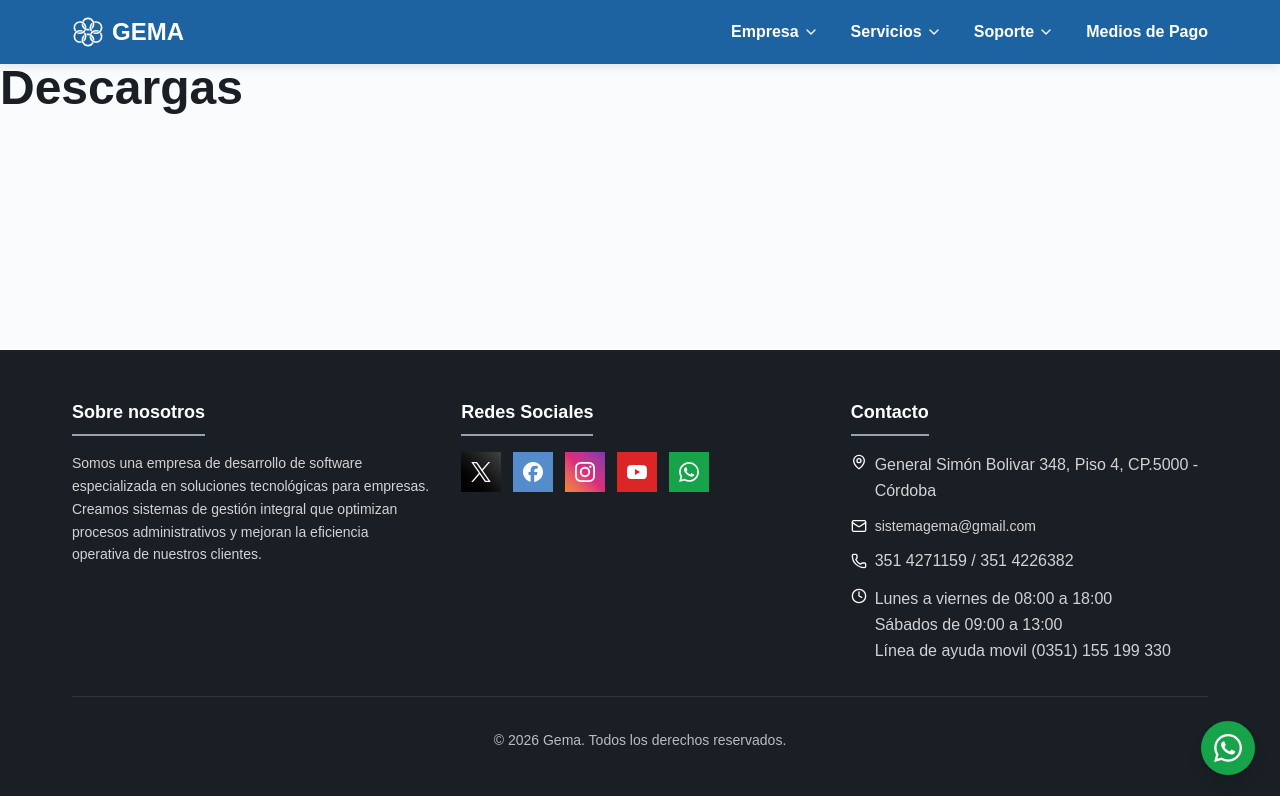
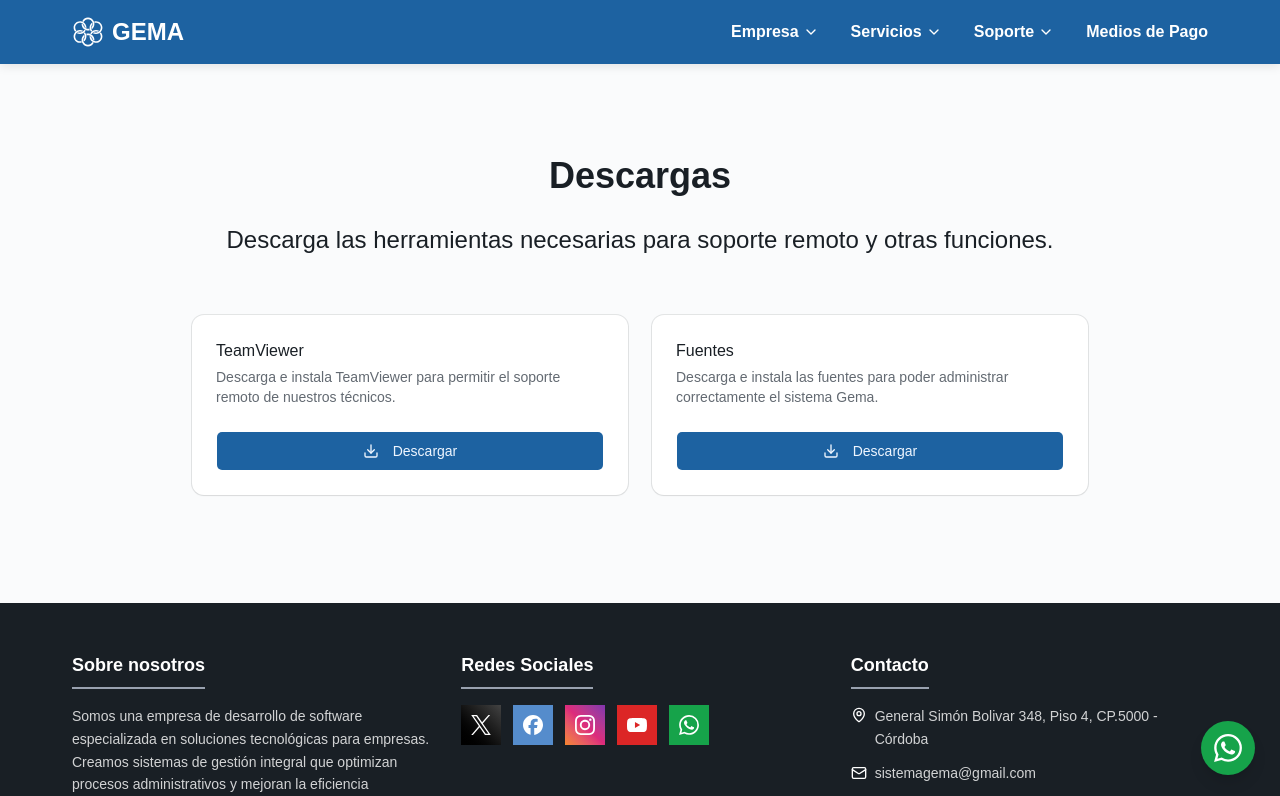
Before and after one commit to GEMA-Desarrollos/GemaWeb, a React (Vite) app: page /descargas in a window 1280 px wide. Shown: the top 796 px of the page. Built offline with nearby package versions, Linux system fonts and the light colour scheme.

Commit message:
download page

```diff
--- a/src/components/layout/footer/footer.tsx
+++ b/src/components/layout/footer/footer.tsx
@@ -56,10 +56,10 @@ export function Footer({ className }: FooterProps) {
             <h3 className="text-lg font-semibold border-b-2 border-gray-400 pb-2 inline-block">
               {CONTACT_INFO.title}
             </h3>
-            <div className="space-y-3 text-sm">
+            <div className="space-y-3 text-sm!">
               <div className="flex items-start gap-2">
                 <MapPin className="w-4 h-4 mt-0.5 shrink-0" />
-                <p className="text-white/80">
+                <p className="text-white/80 text-sm">
                   {CONTACT_INFO.address}
                 </p>
               </div>
@@ -74,7 +74,7 @@ export function Footer({ className }: FooterProps) {
               </div>
               <div className="flex items-center gap-2">
                 <Phone className="w-4 h-4 shrink-0" />
-                <p className="text-white/80">
+                <p className="text-white/80 text-sm">
                   {CONTACT_INFO.phones}
                 </p>
               </div>
@@ -82,7 +82,7 @@ export function Footer({ className }: FooterProps) {
                 <Clock className="w-4 h-4 mt-0.5 shrink-0" />
                 <div className="text-white/80">
                   {CONTACT_INFO.schedule.map((line, index) => (
-                    <p key={index}>{line}</p>
+                    <p key={index} className="text-sm">{line}</p>
                   ))}
                 </div>
               </div>
--- a/src/pages/contacto/index.tsx
+++ b/src/pages/contacto/index.tsx
@@ -1,3 +1,7 @@
 export function ContactoPage() {
-  return <h1>Contacto</h1>;
+  return (
+    <div className="w-full flex items-center justify-center">
+      <h3 className="mt-20">Pendiente desarrollar</h3>
+    </div>
+  );
 }
--- /dev/null
+++ b/src/pages/descargas/download.constants.tsx
@@ -0,0 +1,20 @@
+export const HEADER_CONFIG = {
+  title: "Descargas",
+  subtitle: "Descarga las herramientas necesarias para soporte remoto y otras funciones.",
+};
+
+// texto para la descarga de TeamViewer
+export const DOWNLOADS = [
+  {
+    id: "teamviewer",
+    name: "TeamViewer",
+    description: "Descarga e instala TeamViewer para permitir el soporte remoto de nuestros técnicos.",
+    url: "https://sistemagema.com.ar/download/TeamViewer_Setup.exe",
+  },
+  {
+    id: "fuentes",
+    name: "Fuentes",
+    description: "Descarga e instala las fuentes para poder administrar correctamente el sistema Gema.",
+    url: "https://7-zip.org/a/7z2501-extra.7z",
+  },
+];
--- /dev/null
+++ b/src/pages/descargas/download.utils.ts
@@ -0,0 +1,15 @@
+/**
+ * Inicia la descarga de un archivo desde una URL
+ * @param url - URL del archivo a descargar
+ * @param fileName - Nombre con el que se guardará el archivo
+ */
+export function downloadFile(url: string, fileName: string): void {
+  const link = document.createElement("a");
+  link.href = url;
+  link.download = fileName;
+  link.target = "_blank";
+  link.rel = "noopener noreferrer";
+  document.body.appendChild(link);
+  link.click();
+  document.body.removeChild(link);
+}
--- a/src/pages/descargas/index.tsx
+++ b/src/pages/descargas/index.tsx
@@ -1,3 +1,44 @@
+import { Download } from "lucide-react";
+import { Button } from "@/components/ui/button";
+import { Card, CardContent, CardDescription, CardHeader, CardTitle } from "@/components/ui/card";
+import { HEADER_CONFIG, DOWNLOADS } from "./download.constants";
+import { downloadFile } from "./download.utils";
+
 export function DescargasPage() {
-  return <h1>Descargas</h1>;
+  return (
+    <div className="py-15! container-custom">
+      <header>
+        <div className="container mx-auto py-2 sm:py-8">
+          <div className="max-w-4xl mx-auto text-center">
+            <h1 className="text-3xl sm:text-4xl font-bold text-center mb-6">
+              {HEADER_CONFIG.title}
+            </h1>
+            <p className="text-xl sm:text-2xl mb-6">{HEADER_CONFIG.subtitle}</p>
+          </div>
+        </div>
+      </header>
+      <main className="container mx-auto pb-12">
+        <div className="grid grid-cols-1 md:grid-cols-2 gap-6 max-w-4xl mx-auto">
+          {DOWNLOADS.map((download) => (
+            <Card key={download.id} className="hover:shadow-lg transition-shadow">
+              <CardHeader>
+                <CardTitle>{download.name}</CardTitle>
+                <CardDescription>{download.description}</CardDescription>
+              </CardHeader>
+              <CardContent>
+                <Button
+                  onClick={() => downloadFile(download.url, `${download.name}.exe`)}
+                  className="w-full"
+                  size="lg"
+                >
+                  <Download className="h-5 w-5 mr-2" />
+                  Descargar
+                </Button>
+              </CardContent>
+            </Card>
+          ))}
+        </div>
+      </main>
+    </div>
+  );
 }
--- a/src/pages/quienes-somos/index.tsx
+++ b/src/pages/quienes-somos/index.tsx
@@ -1,3 +1,7 @@
 export function QuienesSomosPage() {
-  return <h1>Quiénes Somos</h1>;
+  return (
+    <div className="w-full flex items-center justify-center">
+      <h3 className="mt-20">Pendiente desarrollar</h3>
+    </div>
+  );
 }
--- a/src/pages/soporte-tecnico/search-filter.tsx
+++ b/src/pages/soporte-tecnico/search-filter.tsx
@@ -32,7 +32,7 @@ export function SearchFilter({
             onChange={(e) => onLocationChange(e.target.value)}
             className="w-full h-12 pl-10 pr-10 text-base rounded-md border border-input bg-background text-foreground appearance-none cursor-pointer hover:bg-accent/5 focus:outline-none focus:ring-2 focus:ring-ring focus:ring-offset-2 transition-colors"
           >
-            <option value="">Todas las ubicaciones</option>
+            <option value="">Todas</option>
             {locations.map(location => (
               <option key={location} value={location}>
                 {location}
```
